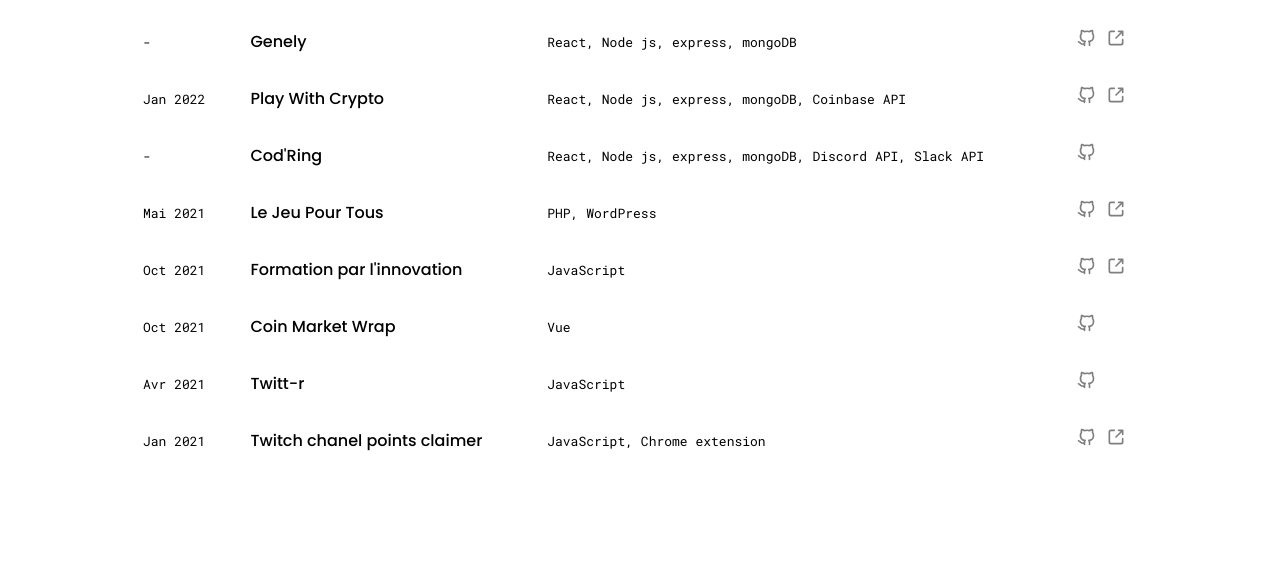
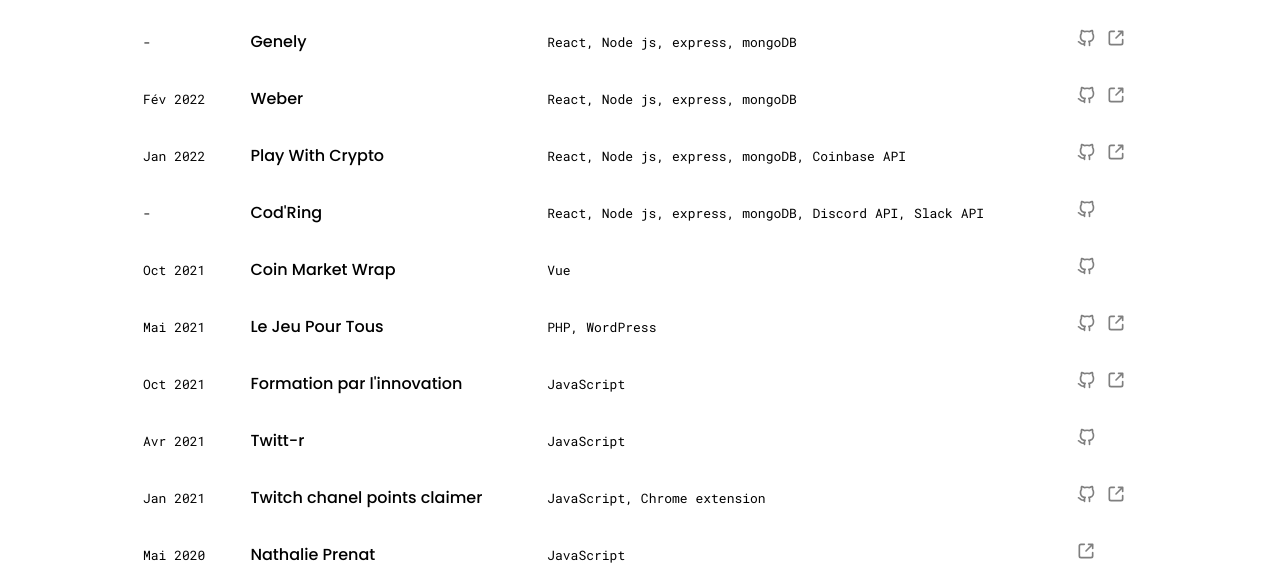
Before and after one commit to ugo-prenat/portfolio, a React (Create React App) app: page /archive in a window 1280 px wide. Shown: the part 378-952 px from the top of the page. Built offline with nearby package versions, Linux system fonts and the light colour scheme.

Commit message:
update projects

```diff
--- a/src/components/contact/Contact.jsx
+++ b/src/components/contact/Contact.jsx
@@ -34,7 +34,7 @@
       <div className={css.footer}>
         <p>Designé et développé par mes soins</p>
         <div>
-          <a href="https://github.com/ugo-prenat/portfolio" target='_blank' rel='noreferrer'>Repo GitHub du portfolio</a>
+          <a href="https://github.com/ugo-prenat/portfolio" target='_blank' rel='noreferrer'>Voir le code source</a>
           <svg xmlns="http://www.w3.org/2000/svg" xmlnsXlink="http://www.w3.org/1999/xlink" aria-hidden="true" role="img" preserveAspectRatio="xMidYMid meet" viewBox="0 0 24 24"><g fill="currentColor"><path d="M5 6a1 1 0 0 1 1-1h4a1 1 0 1 0 0-2H6a3 3 0 0 0-3 3v12a3 3 0 0 0 3 3h12a3 3 0 0 0 3-3v-4a1 1 0 1 0-2 0v4a1 1 0 0 1-1 1H6a1 1 0 0 1-1-1V6zm10-3a1 1 0 1 0 0 2h2.586l-6.293 6.293a1 1 0 0 0 1.414 1.414L19 6.414V9a1 1 0 1 0 2 0V4a1 1 0 0 0-1-1h-5z"/></g></svg>
         </div>
       </div>
--- a/src/data/projects.data.js
+++ b/src/data/projects.data.js
@@ -3,6 +3,17 @@
 export const projects = [
   {
     id: 0,
+    title: 'Nathalie Prenat',
+    description: undefined,
+    githubLink: undefined,
+    projectLink: 'https://nathalieprenat.fr',
+    technologies: ['JavaScript'],
+    launchDate: 'Mai 2020',
+    showInProjects: false,
+    logo: undefined,
+  },
+  {
+    id: 1,
     title: 'Twitch chanel points claimer',
     description: undefined,
     githubLink: 'https://github.com/ugo-prenat/Auto_Click_Twitch_Extension',
@@ -13,7 +24,7 @@
     logo: undefined,
   },
   {
-    id: 1,
+    id: 2,
     title: 'Twitt-r',
     description: undefined,
     githubLink: 'https://github.com/coding-factory-classrooms/Twitt-r',
@@ -22,17 +33,6 @@
     launchDate: 'Avril 2021',
     showInProjects: false,
     logo: undefined,
-  },
-  {
-    id: 2,
-    title: 'Coin Market Wrap',
-    description: undefined,
-    githubLink: 'https://github.com/Dobrota-D/Project_Vue2_Gr4',
-    projectLink: undefined,
-    technologies: ['Vue'],
-    launchDate: 'Octobre 2021',
-    showInProjects: false,
-    logo: undefined, // Si pas de logo, en générer un avec la 1er lettre du title
   },
   {
     id: 3,
@@ -58,6 +58,17 @@
   },
   {
     id: 5,
+    title: 'Coin Market Wrap',
+    description: undefined,
+    githubLink: 'https://github.com/Dobrota-D/Project_Vue2_Gr4',
+    projectLink: undefined,
+    technologies: ['Vue'],
+    launchDate: 'Octobre 2021',
+    showInProjects: false,
+    logo: undefined, // Si pas de logo, en générer un avec la 1er lettre du title
+  },
+  {
+    id: 6,
     title: 'Cod\'Ring',
     description: "Destiné aux entreprises et écoles, Cod'Ring est une plateforme de bien-être et de suivi de performances ludique. L'objectif de la plateforme étant d'améliorer la qualité de vie au travail.",
     githubLink: 'https://github.com/ugo-prenat/codring',
@@ -68,7 +79,7 @@
     logo: require(`../assets/images/projects/codring.png`),
   },
   {
-    id: 6,
+    id: 7,
     title: 'Play With Crypto',
     description: "Avec un capital de départ de 100€, Play With Crypto est une plateforme qui vous permet de jouer avec les échanges de cryptomonnaies. A vous de faire les bons placements pour vous enrichir ou vous appauvrir !",
     githubLink: 'https://github.com/ugo-prenat/play_with_crypto',
@@ -79,7 +90,18 @@
     logo: require(`../assets/images/projects/playWithCrypto.png`),
   },
   {
-    id: 7,
+    id: 8,
+    title: 'Weber',
+    description: undefined,
+    githubLink: 'https://github.com/Dobrota-D/Weber',
+    projectLink: 'https://weber-dev.netlify.app',
+    technologies: ['React', 'Node js', 'express', 'mongoDB'],
+    launchDate: 'Février 2022',
+    showInProjects: false,
+    logo: undefined,
+  },
+  {
+    id: 9,
     title: 'Genely',
     description: "Genely permet aux développeurs de sauvegarder et partager leurs composants. Le but de la plateforme est d'aider les développeurs dans la création de leurs applications en proposant des composants génériques et réutilisables.",
     githubLink: 'https://github.com/ugo-prenat/genely',
--- a/src/styles/colors.css
+++ b/src/styles/colors.css
@@ -1,6 +1,6 @@
 :root {
   --blue-color: #2250F4;
-  --light-blue-color: #2250F41A; /* 10% */
+  --light-blue-color: #224ff40e; /* 10% */
   /* --blue-color: #0D6EFD; */
 
   --purple-color: #5D0EC4;
```
